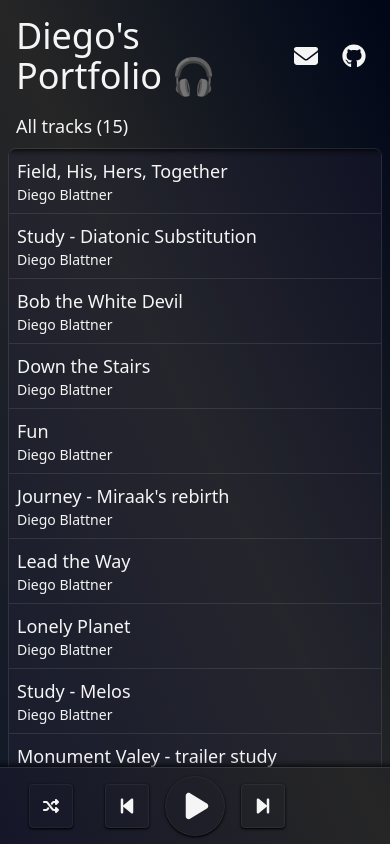
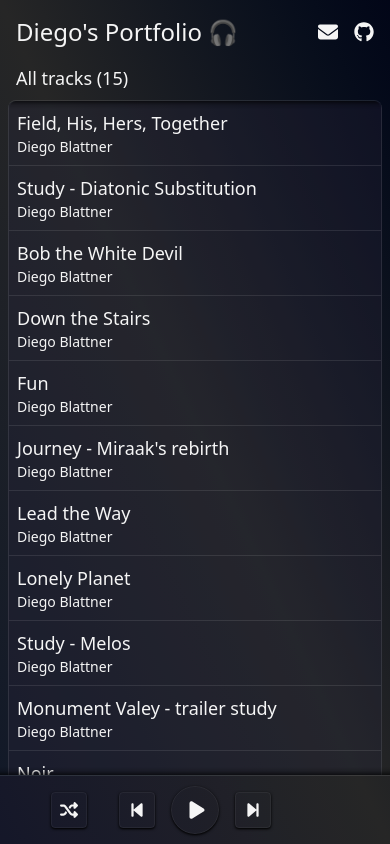
Before and after one commit to diegoblattner/music-player, a React (Vite) app: page / in a window 390 px wide. Built offline with nearby package versions, Linux system fonts and the light colour scheme.

Commit message:
responsive updates, hearder comp

```diff
--- a/src/App.tsx
+++ b/src/App.tsx
@@ -3,8 +3,8 @@ import { TrackList } from "./components/TrackList";
 import { tracks } from "./data";
 import { Controls } from "./components/Controls";
 import { shuffleArray } from "./utils";
-import { FaEnvelope, FaGithub } from "react-icons/fa6";
 import type { Track } from "./types";
+import { Header } from "./components/Header";
 
 function App() {
   const ref = useRef<HTMLAudioElement>(null);
@@ -84,13 +84,7 @@ function App() {
 
   return (
     <div className="max-w-[80ch] mx-auto flex flex-col h-[100dvh]">
-      <header className="flex justify-between p-4 text-4xl">
-        <h1>Diego's Portfolio 🎧</h1>
-        <div className="flex gap-6 text-2xl items-center justify-center mx-2">
-          <a href="mailto:diblattner@gmail.com" className="rounded focus-visible:outline-2 focus-visible:outline-secondary-shaded" aria-label="My e-mail"><FaEnvelope /></a>
-          <a href="https://github.com/diegoblattner" className="rounded focus-visible:outline-2 focus-visible:outline-secondary-shaded" target="_blank" aria-label="My GitHub"><FaGithub /></a>
-        </div>
-      </header>
+      <Header />
       <main className="relative flex-1 grid grid-rows-[auto_minmax(30px,1fr)_auto] overflow-y-auto">
         <h2 className="px-4 text-lg">All tracks ({playlistOrder.length})</h2>
         <div className="overflow-y-auto border-t border-gray-100/10 rounded-t-lg mt-2 mx-2 focus-visible:outline-2 focus-visible:outline-secondary-shaded">
--- a/src/components/Controls.tsx
+++ b/src/components/Controls.tsx
@@ -2,7 +2,6 @@ import { TimeControl } from "./TimeControl";
 import { FaPlay, FaPause, FaBackwardStep, FaForwardStep, FaShuffle } from "react-icons/fa6";
 import { type RefObject } from "react";
 import type { Track } from "../types";
-
 
 type ControlsProps = Readonly<{
   currentTrack: Track | null;
@@ -17,24 +16,27 @@ type ControlsProps = Readonly<{
 
 type BtnProps = Readonly<{
   title: string;
-  className: string;
+  sizeClassName?: string;
   children: React.ReactNode;
   onClick: () => void;
   pressed?: boolean;
 }>;
 
-function Btn({ title, className, children, onClick, pressed }: BtnProps) {
+const btnSize = "rounded w-9 h-9 text-lg xs:w-11 xs:h-11 xs:text-xl";
+
+function Btn({ title, sizeClassName = btnSize, children, onClick, pressed }: BtnProps) {
   return (
     <button
       title={title}
       aria-pressed={pressed}
+      onClick={onClick}
       className={`
 flex justify-center items-center rounded border border-gray-50/5 p-2
 cursor-pointer backdrop-hue-rotate-30
-shadow shadow-black active:scale-105 aria-[pressed="true"]:text-secondary aria-[pressed="true"]:text-xl ${className}
+shadow shadow-black active:scale-105 aria-[pressed="true"]:text-secondary aria-[pressed="true"]:text-xl
 focus-visible:outline-2 focus-visible:outline-secondary-shaded
+${sizeClassName}
 `}
-      onClick={onClick}
     >
       {children}
     </button>
@@ -65,28 +67,27 @@ export function Controls({
       <div className="flex justify-center gap-10 p-4">
         <Btn
           title="Shuffle playlist order"
-          className="rounded w-11 h-11"
           pressed={isShuffled}
           onClick={toggleShuffled}
         >
           <FaShuffle />
         </Btn>
         <div className="flex justify-center items-center -m-2 gap-4">
-          <Btn title="Previous track" className="rounded w-11 h-11 text-xl" onClick={onPrev}>
+          <Btn title="Previous track" onClick={onPrev}>
             <FaBackwardStep />
           </Btn>
           <Btn
             title={isPlaying ? "Pause" : "Play"}
-            className="rounded-full w-15 h-15 text-3xl"
+            sizeClassName="rounded-full w-12 h-12 text-xl xs:w-15 xs:h-15 xs:text-3xl"
             onClick={togglePlaying}
           >
               {isPlaying ? <FaPause /> : <FaPlay className="ms-1" />}
           </Btn>
-          <Btn title="Next track" className="rounded w-11 h-11 text-xl" onClick={onNext}>
+          <Btn title="Next track" onClick={onNext}>
             <FaForwardStep />
           </Btn>
         </div>
-        <div className="w-11 h-11"></div>
+        <div className={btnSize}></div>
       </div>
     </div>
   )
--- /dev/null
+++ b/src/components/Header.tsx
@@ -0,0 +1,26 @@
+import { FaEnvelope, FaGithub } from "react-icons/fa6";
+
+export function Header() {
+  return (
+    <header className="flex justify-between p-4 text-2xl xs:text-4xl">
+      <h1>Diego's Portfolio 🎧</h1>
+      <div className="flex gap-4 xs:gap-6 text-xl xs:text-2xl items-center justify-center xs:mx-2">
+        <a
+          href="mailto:diblattner@gmail.com"
+          className="rounded focus-visible:outline-2 focus-visible:outline-secondary-shaded"
+          aria-label="My e-mail"
+        >
+          <FaEnvelope />
+        </a>
+        <a
+          href="https://github.com/diegoblattner"
+          className="rounded focus-visible:outline-2 focus-visible:outline-secondary-shaded"
+          target="_blank"
+          aria-label="My GitHub"
+        >
+          <FaGithub />
+        </a>
+      </div>
+    </header>
+  );
+}
--- a/src/components/TimeControl.tsx
+++ b/src/components/TimeControl.tsx
@@ -59,8 +59,9 @@ export function TimeControl({ currentTrack, audioRef }: TimeControl) {
   };
 
   return (
-    <div className="slide-in flex flex-col -mt-1.5 -mb-4">
+    <div className="slide-in flex flex-col -mt-1.5 -mb-2">
       <input
+        aria-label="Time control"
         className="time-control block w-full"
         type="range"
         value={time}
--- a/src/index.css
+++ b/src/index.css
@@ -1,6 +1,7 @@
 @import "tailwindcss";
 
 @theme {
+  --breakpoint-xs: 28rem;
   --color-white: #f5f5f5;
   --color-primary: #ffc941;
   --color-secondary: rgba(23, 167, 158);
```
